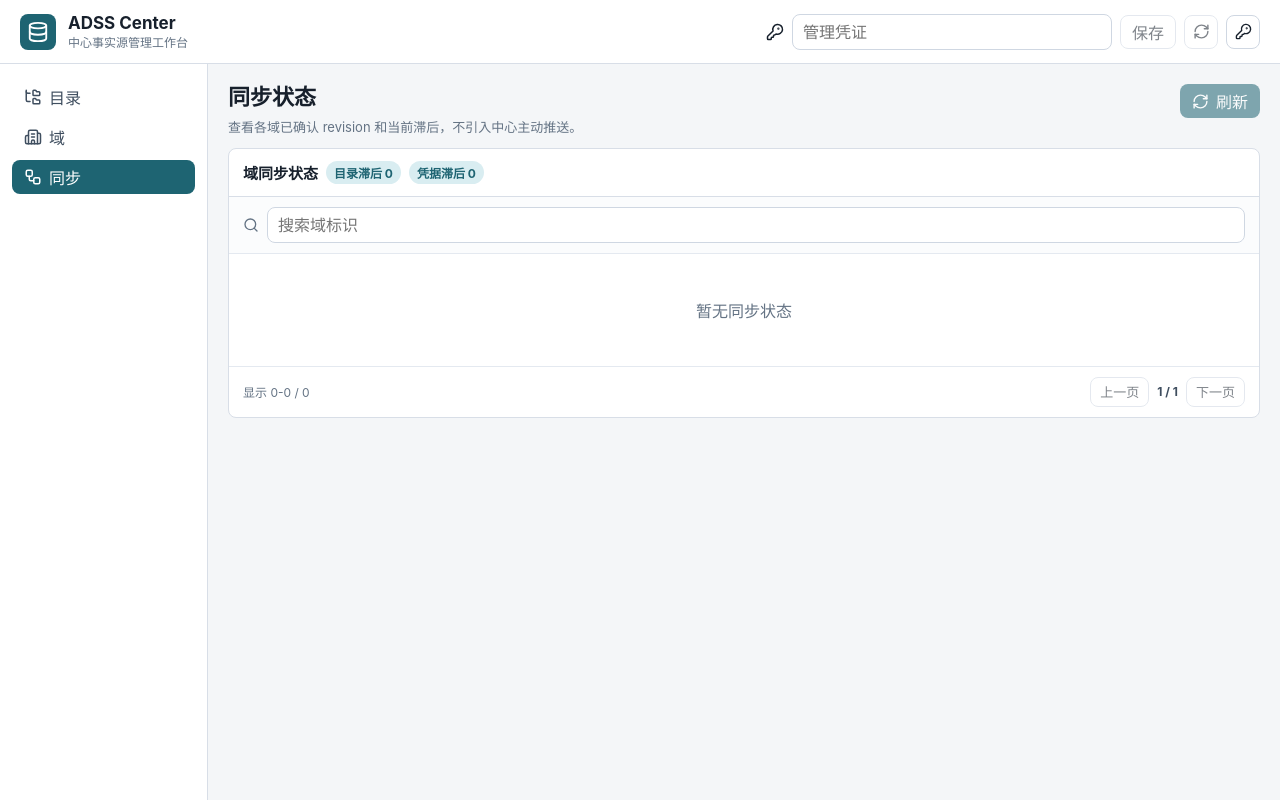
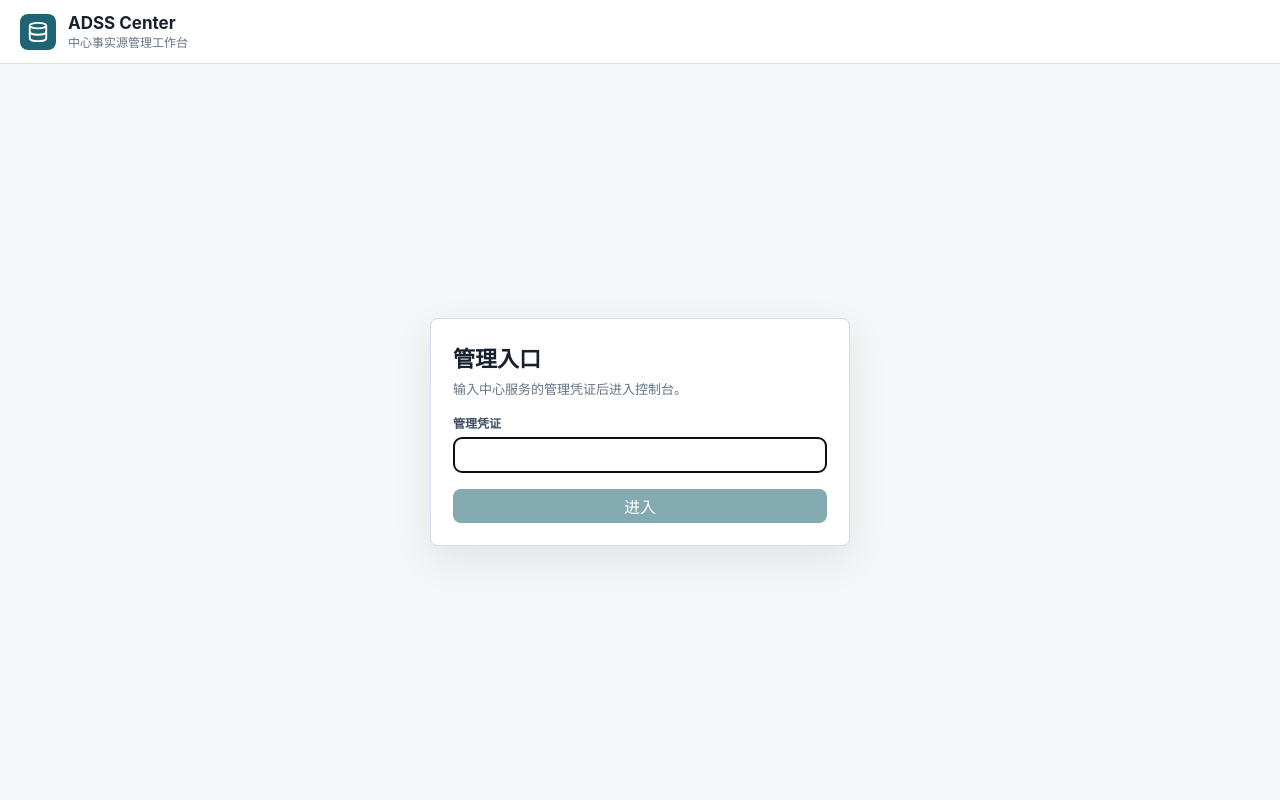
Before and after one commit to Zoranner/adscope-identity, a Nuxt app in the folder center/web/: page /sync in a window 1280 px wide. Built offline with nearby package versions, Linux system fonts and the light colour scheme.

Commit message:
调整管理凭证入口位置
- 未进入管理台时显示独立管理入口面板
- 从顶栏移除管理凭证输入框，进入后仅保留刷新和退出
- 支持进入时保存凭证并直接刷新管理数据

```diff
--- a/center/web/app/assets/css/main.css
+++ b/center/web/app/assets/css/main.css
@@ -90,9 +90,9 @@ button:disabled {
   line-height: 1.2;
 }
 
-.token-panel {
+.topbar-actions {
   display: grid;
-  grid-template-columns: auto minmax(180px, 320px) auto auto auto;
+  grid-template-columns: auto auto;
   align-items: center;
   gap: 8px;
 }
@@ -179,6 +179,36 @@ button:disabled {
 .content {
   min-width: 0;
   padding: 20px;
+}
+
+.credential-screen {
+  min-height: calc(100vh - 64px);
+  display: grid;
+  place-items: center;
+  padding: 24px;
+}
+
+.credential-card {
+  display: grid;
+  gap: 16px;
+  width: min(420px, 100%);
+  border: 1px solid #d8dee7;
+  border-radius: 8px;
+  padding: 22px;
+  background: #ffffff;
+  box-shadow: 0 14px 40px rgba(12, 20, 31, 0.08);
+}
+
+.credential-card h1 {
+  margin: 0;
+  font-size: 22px;
+  font-weight: 750;
+}
+
+.credential-card p {
+  margin: 6px 0 0;
+  color: #647384;
+  font-size: 13px;
 }
 
 .view-header {
@@ -450,7 +480,6 @@ strong {
 .field input,
 .field select,
 .field textarea,
-.token-panel input,
 .table-toolbar input {
   width: 100%;
   min-height: 36px;
@@ -623,10 +652,6 @@ strong {
     min-width: 0;
   }
 
-  .token-panel {
-    grid-template-columns: auto minmax(0, 1fr) auto auto auto;
-  }
-
   .layout {
     grid-template-columns: 1fr;
   }
@@ -671,11 +696,7 @@ strong {
     grid-template-columns: 1fr;
   }
 
-  .token-panel {
-    grid-template-columns: auto minmax(0, 1fr) auto;
-  }
-
-  .token-panel .icon-button {
-    display: none;
+  .topbar-actions {
+    grid-template-columns: 1fr;
   }
 }
--- a/center/web/app/components/admin/AdminShell.vue
+++ b/center/web/app/components/admin/AdminShell.vue
@@ -1,5 +1,5 @@
 <script setup lang="ts">
-import { Building2, Database, FolderTree, KeyRound, RefreshCw, Workflow } from 'lucide-vue-next'
+import { Building2, Database, FolderTree, LogOut, RefreshCw, Workflow } from 'lucide-vue-next'
 
 const route = useRoute()
 const {
@@ -11,6 +11,7 @@ const {
   clearToken,
   refreshAll,
 } = useAdminApi()
+const credentialDraft = ref('')
 
 const navItems = [
   { to: '/', label: '目录', icon: FolderTree },
@@ -28,6 +29,21 @@ onMounted(() => {
     void refreshAll()
   }
 })
+
+async function submitCredential() {
+  const token = credentialDraft.value.trim()
+  if (!token) {
+    return
+  }
+  managementToken.value = token
+  rememberToken(false)
+  await refreshAll()
+}
+
+function exitManagement() {
+  credentialDraft.value = ''
+  clearToken()
+}
 </script>
 
 <template>
@@ -45,22 +61,34 @@ onMounted(() => {
         </span>
       </NuxtLink>
 
-      <div class="token-panel">
-        <KeyRound :size="18" />
-        <input v-model="managementToken" type="password" placeholder="管理凭证" />
-        <button class="secondary-button" :disabled="!managementToken" @click="rememberToken">
-          保存
-        </button>
+      <div v-if="tokenReady" class="topbar-actions">
         <button class="icon-button" title="刷新" :disabled="loading || !tokenReady" @click="refreshAll">
           <RefreshCw :size="17" />
         </button>
-        <button class="icon-button" title="清除凭证" @click="clearToken">
-          <KeyRound :size="17" />
+        <button class="secondary-button" @click="exitManagement">
+          <LogOut :size="16" />
+          退出
         </button>
       </div>
     </header>
 
-    <div class="layout">
+    <main v-if="!tokenReady" class="credential-screen">
+      <form class="credential-card" @submit.prevent="submitCredential">
+        <div>
+          <h1>管理入口</h1>
+          <p>输入中心服务的管理凭证后进入控制台。</p>
+        </div>
+        <div class="field">
+          <label>管理凭证</label>
+          <input v-model="credentialDraft" type="password" autocomplete="current-password" autofocus />
+        </div>
+        <button class="primary-button" :disabled="!credentialDraft.trim() || loading">
+          进入
+        </button>
+      </form>
+    </main>
+
+    <div v-else class="layout">
       <aside class="sidebar">
         <nav class="nav-list">
           <NuxtLink
--- a/center/web/app/composables/useAdminApi.ts
+++ b/center/web/app/composables/useAdminApi.ts
@@ -28,12 +28,14 @@ export function useAdminApi() {
     managementToken.value = window.localStorage.getItem('adss.managementToken') ?? ''
   }
 
-  function rememberToken() {
+  function rememberToken(showMessage = true) {
     if (!import.meta.client) {
       return
     }
     window.localStorage.setItem('adss.managementToken', managementToken.value.trim())
-    setStatus('管理凭证已保存到当前浏览器')
+    if (showMessage) {
+      setStatus('管理凭证已保存到当前浏览器')
+    }
   }
 
   function clearToken() {
```
